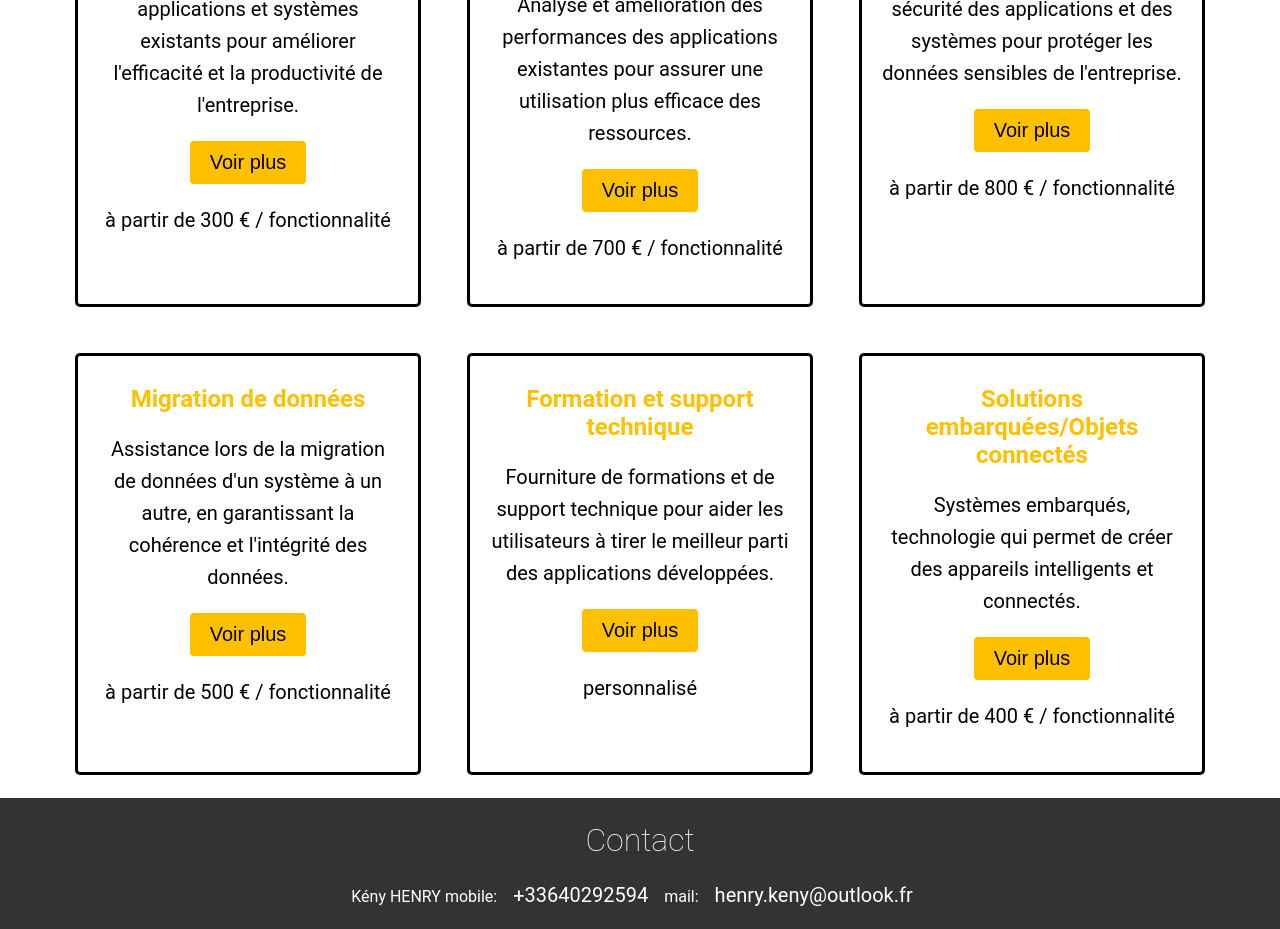
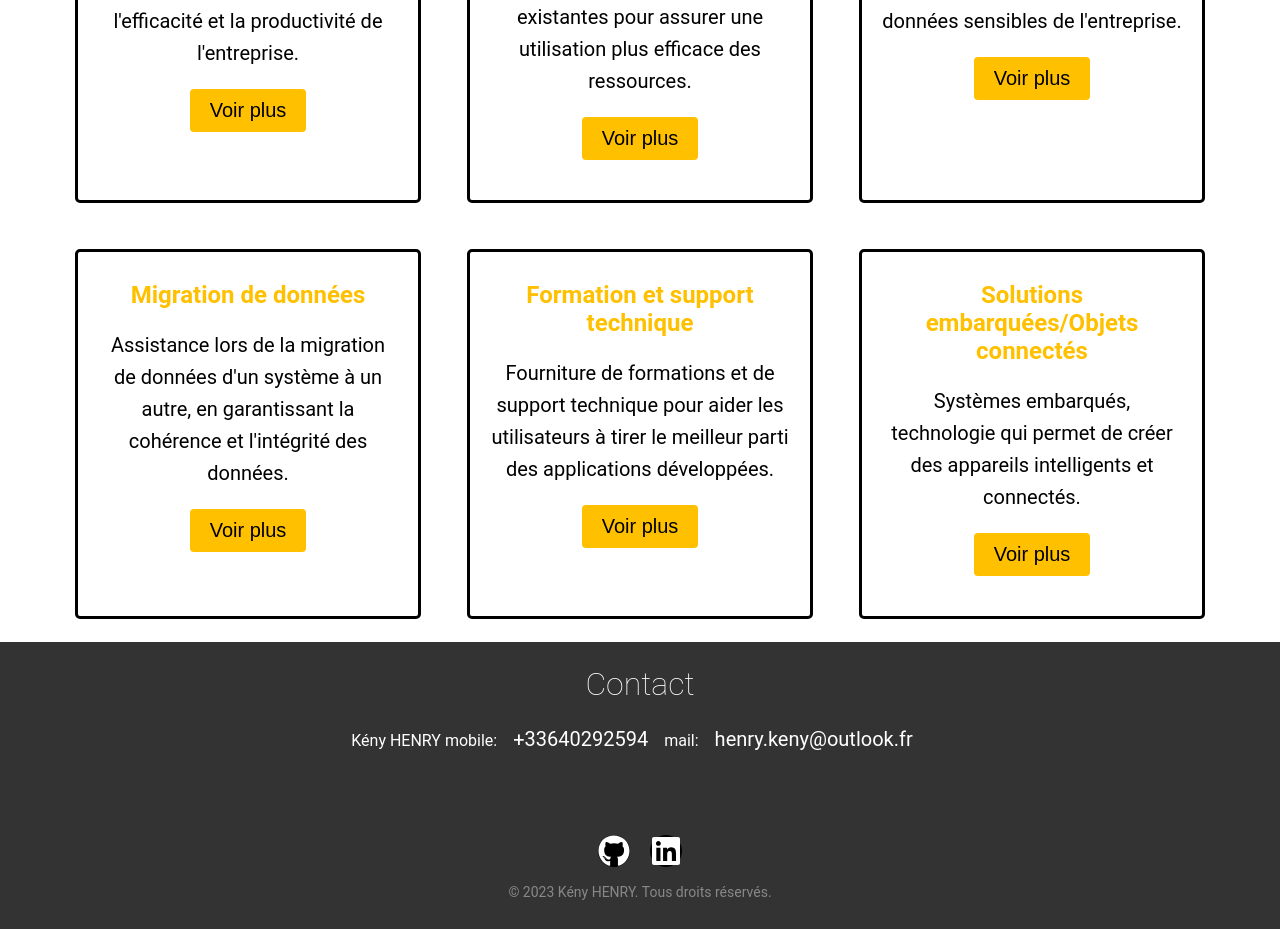
Before and after one commit to kenyhenry/elaborium_website, a React (Create React App) app: page / in a window 1280 px wide. Shown: the part 1480-2409 px from the top of the page. Built offline with nearby package versions, Linux system fonts and the light colour scheme.

Commit message:
delete price

```diff
--- a/src/Main.js
+++ b/src/Main.js
@@ -204,9 +204,9 @@ const Main = () => {
             Voir plus
           </button>
           <p className="project-description">
-          {project.price ?
-          <p>à partir de {project.price} € / fonctionnalité</p>
-          : <p>personnalisé</p>}
+          {/* {project.price ? */}
+          {/* // <p>à partir de {project.price} € / fonctionnalité</p> */}
+          {/* // : <p>personnalisé</p>} */}
           </p>
         </div>
       ))}
```
